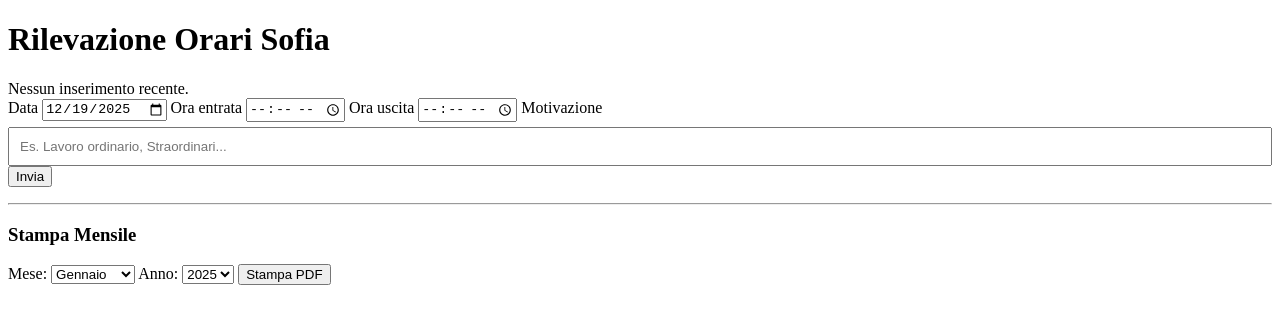
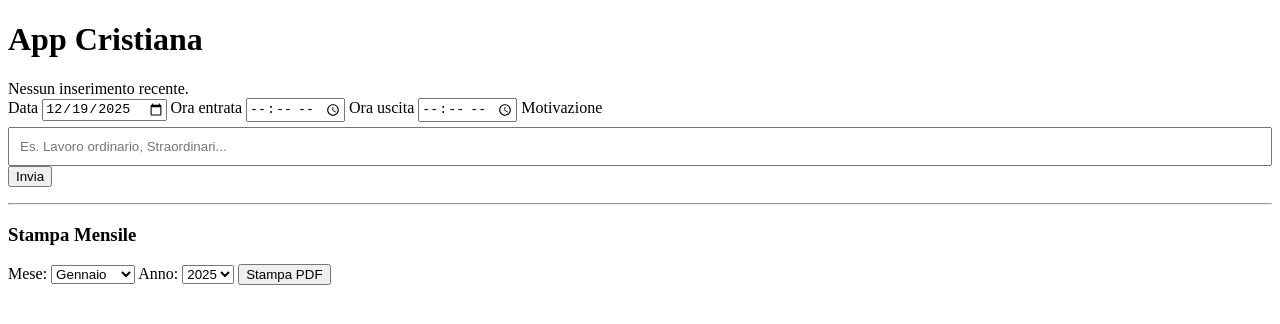
Before and after one commit to pippocrespi/Cristiana_App, a plain HTML site: page index.html in a window 1280 px wide. Drawn offline with Linux system fonts and the light colour scheme.

Commit message:
Change heading from 'Rilevazione Orari Sofia' to 'App Cristiana'

```diff
--- a/index.html
+++ b/index.html
@@ -10,7 +10,7 @@
 </head>
 
 <body>
-  <h1>Rilevazione Orari Sofia</h1>
+  <h1>App Cristiana</h1>
   <div id="ultimoOrario">Ultimo orario inserito: Caricamento...</div>
 
   <form id="workForm">
```
